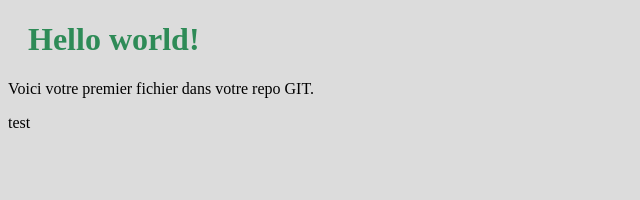
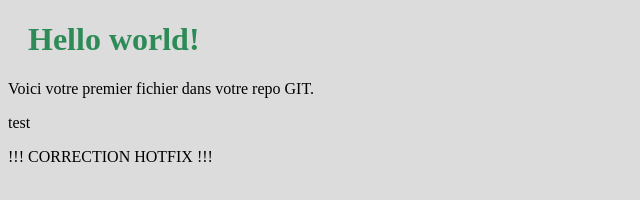
Before and after one commit to LnTm39/hello-world, a plain HTML site: page index.html in a window 1280 px wide. Shown: the whole page, without its empty margins (0-640 px from the left). Drawn offline with Linux system fonts and the light colour scheme; files that its build step writes are made by us from their sources.

Commit message:
fix(index.html) : fix bug

```diff
--- a/index.html
+++ b/index.html
@@ -14,6 +14,7 @@
     <h1>Hello world!</h1>
     <p>Voici votre premier fichier dans votre repo GIT.</p>
     <p>test</p>
+    <p>!!! CORRECTION HOTFIX !!!</p>
 
 </body>
 
```
